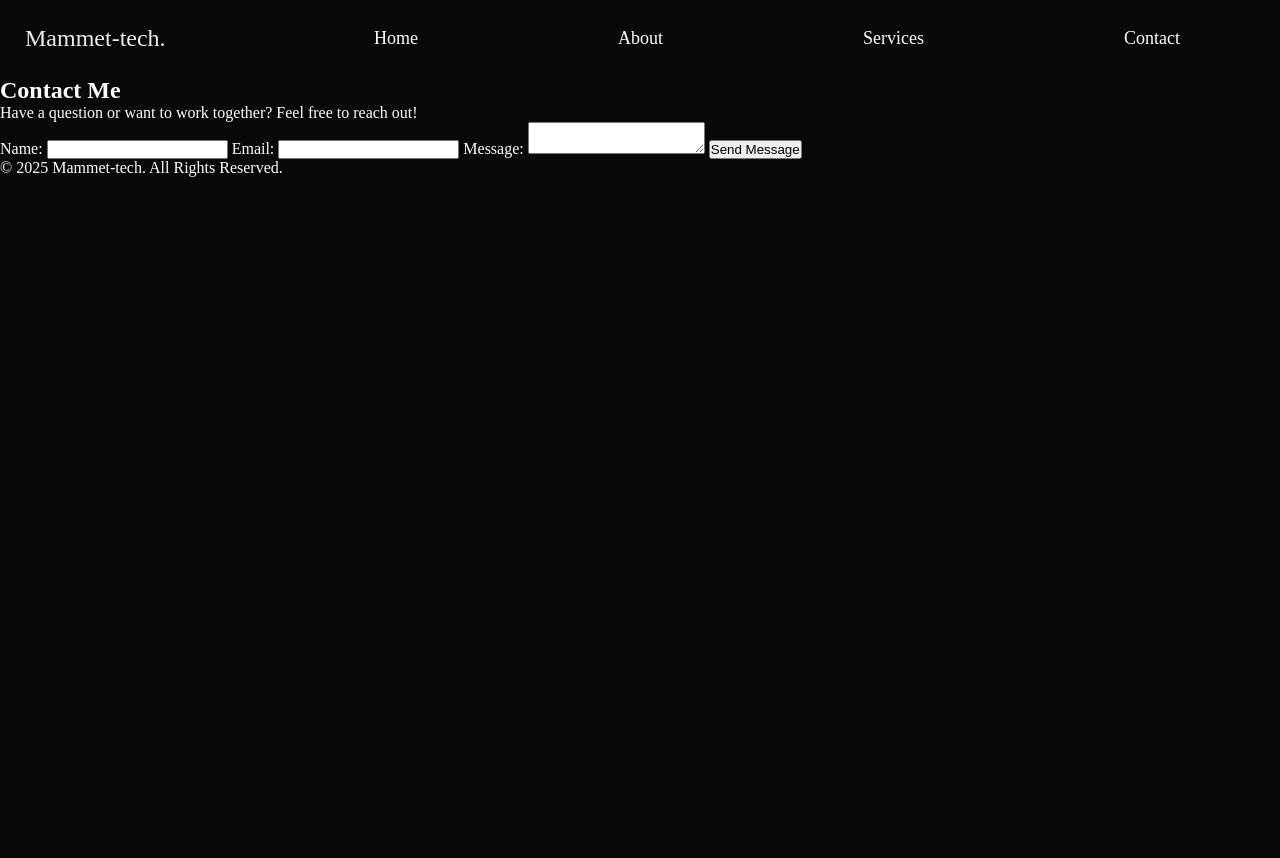
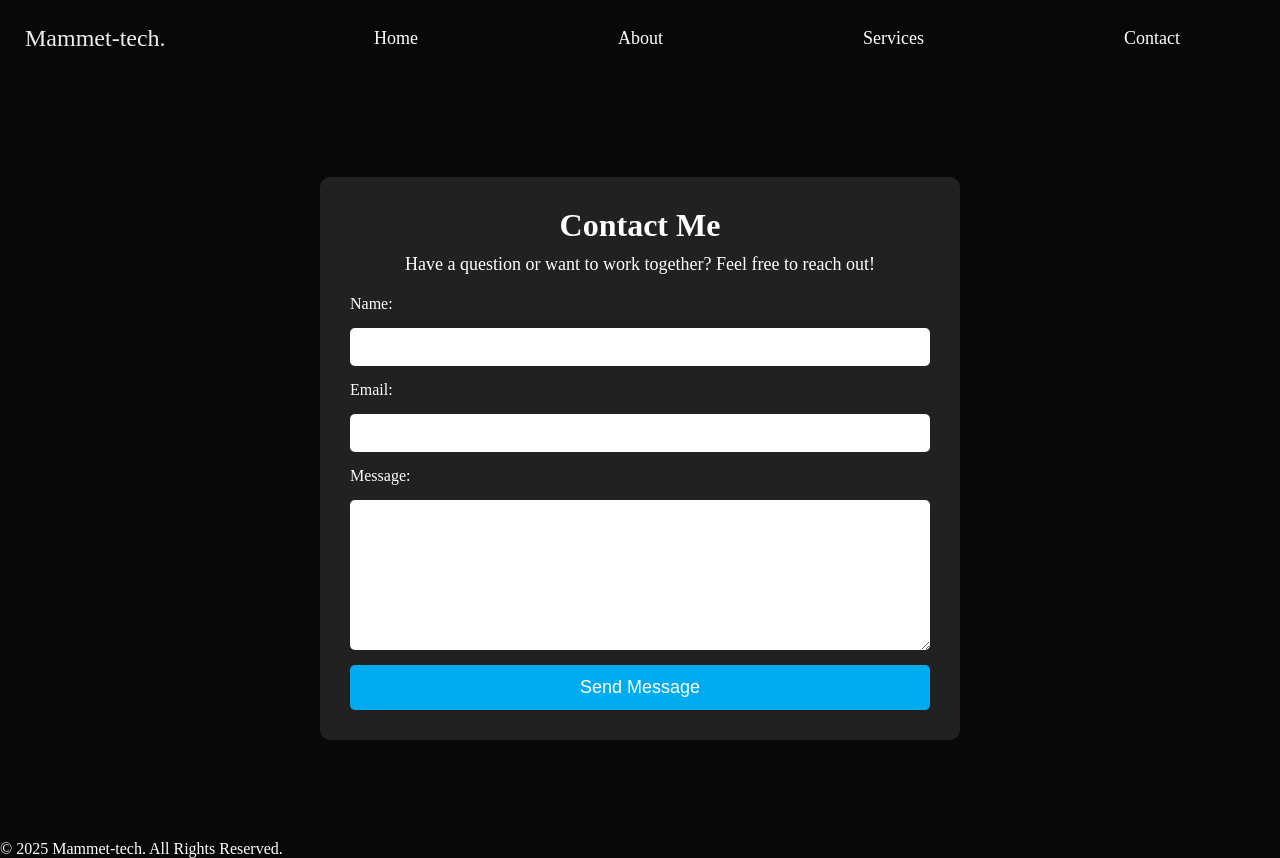
Before and after one commit to Mammet-tech/my-personal-portfolio, a plain HTML site: page contact.html in a window 1280 px wide. Before the commit the page ends 800 px from the top, so only its background shows below. Drawn offline with Linux system fonts and the light colour scheme.

Commit message:
Update services css

```diff
--- a/css/styles.css
+++ b/css/styles.css
@@ -165,3 +165,60 @@ nav ul li a:hover{
     height: auto;
   }
 }
+.contact-section {
+    width: 50%;
+    margin: 100px auto;
+    background: rgba(255, 255, 255, 0.1);
+    padding: 30px;
+    border-radius: 10px;
+    text-align: center;
+}
+
+.contact-section h1 {
+    font-size: 32px;
+    margin-bottom: 10px;
+}
+
+.contact-section p {
+    font-size: 18px;
+    margin-bottom: 20px;
+}
+
+form {
+    display: flex;
+    flex-direction: column;
+    gap: 15px;
+}
+
+label {
+    font-size: 16px;
+    text-align: left;
+    display: block;
+}
+
+input, textarea {
+    width: 100%;
+    padding: 10px;
+    border: none;
+    border-radius: 5px;
+    font-size: 16px;
+}
+
+textarea {
+    height: 150px;
+}
+
+button {
+    background: #00abf0;
+    color: white;
+    border: none;
+    padding: 12px;
+    font-size: 18px;
+    border-radius: 5px;
+    cursor: pointer;
+    transition: 0.3s;
+}
+
+button:hover {
+    background: #0085c3;
+}
```
